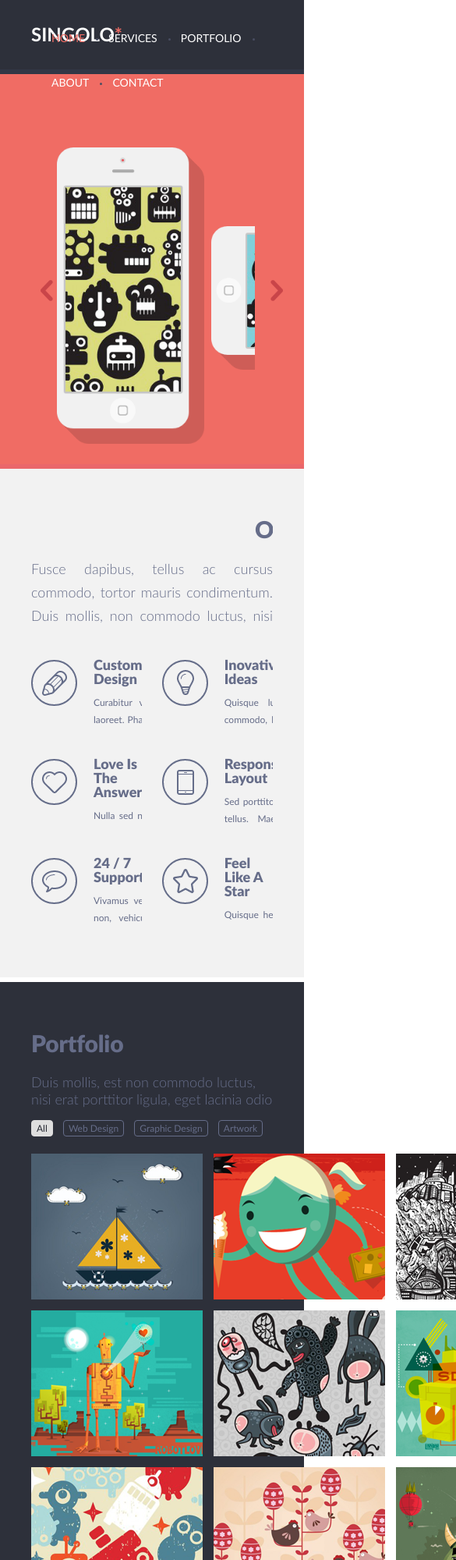
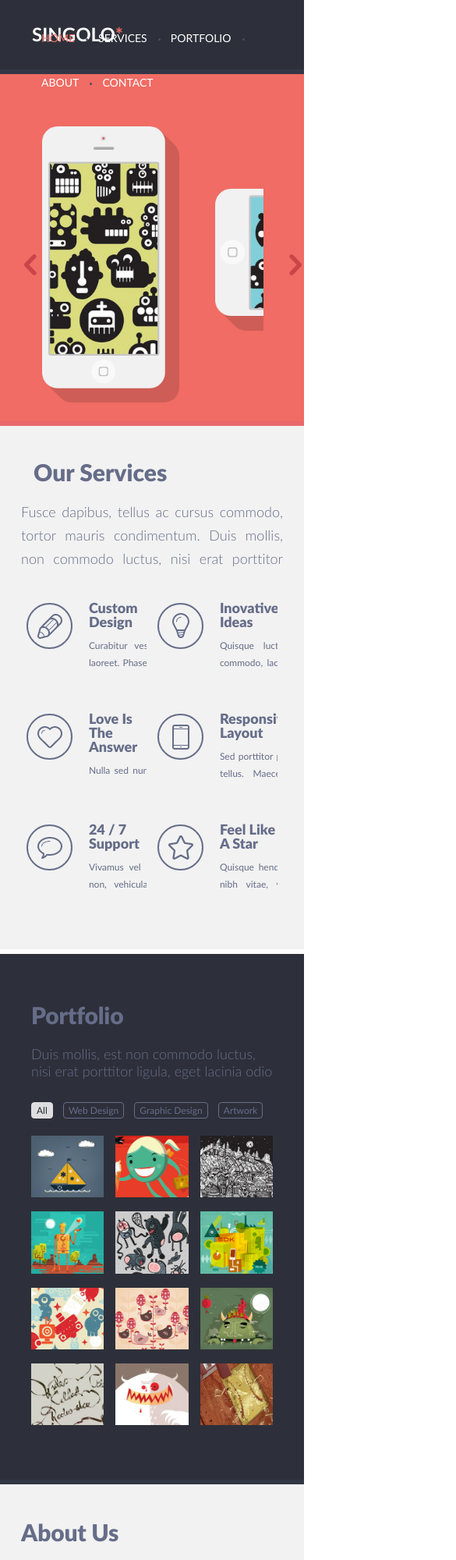
Before and after one commit to AgarkovRoman/singolo, a website: page index.html in a window 390 px wide. Shown: the top 2000 px of the page at 78% size, 585 px wide, since content can reach past the window. Drawn offline with Linux system fonts and the light colour scheme.

Commit message:
feat: add 768-1020 layout

```diff
--- a/style.css
+++ b/style.css
@@ -364,7 +364,7 @@ ul {
 .container {
     display: grid;
     grid-template-rows: 187px 187px 187px;
-    grid-template-columns: 220px 220px 220px 220px;
+    grid-template-columns: repeat(4, auto);
     grid-gap: 20px;
     padding-bottom: 67px;
 }
@@ -375,6 +375,11 @@ ul {
 
 .projects-link-clicked {
     border: 5px solid #F06C64;
+}
+
+.projects-link img {
+    width: 100%;
+    height: auto;
 }
 
 /*------------About us--------------*/
@@ -419,6 +424,8 @@ ul {
 
 .employee-img {
     margin-bottom: 11px;
+    width: 100%;
+    height: auto;
 }
 
 .employee-name {
--- a/styles/media-queries.css
+++ b/styles/media-queries.css
@@ -1,25 +1,21 @@
-/*------------Header--------------*/
-@media only screen and (max-width: 768px) {
+@media only screen and (max-width: 1020px) {
+  .wrap {
+    padding: 0 27px;
+  }
+  .logo-h1 {
+    margin-left: 14px;
+  }
   .nav-link {
     font-size: 14px;
   }
-  .container {
-    grid-template-rows: 183px 183px 183px 183px;
-    grid-template-columns: 216px 216px 216px;
-    grid-gap: 18px;
-  }
-  .employee-img {
-    width: 218px;
-  }
   .iphone-vertical {
-    left: 10px;
-    top: 75px;
-    width: 32%;
+    top: 3rem;
+    width: 11rem;
   }
   .iphone-horizontal {
-    left: 208px;
-    width: 63%;
-    top: 176px;
+    left: 14rem;
+    width: 23rem;
+    top: 8rem;
   }
   .iphone-left {
     width: 21%;
@@ -38,36 +34,52 @@
   }
   .slide-single {
     width: 590px;
+    min-height: 445px;
   }
   .main-block {
-    min-height: 500px;
+    min-height: 445px;
   }
   .slider {
-    min-height: 500px;
+    min-height: 445px;
   }
   .block-70 {
-    min-height: 500px;
+    min-height: 445px;
+  }
+  .block-800 {
+    min-height: 445px;
   }
   .right-arrow-img {
-    top: 245px;
-    left: 17px;
+    top: 212px;
+    left: 30px;
   }
   .right-arrow-img:hover {
-    zoom: 102%;
-    top: 245px;
-    left: 17px;
+    zoom: 99%;
   }
   .left-arrow-img {
-    top: 245px;
-    left: 12px;
+    top: 212px;
+    left: 4px;
   }
   .left-arrow-img:hover {
-    zoom: 102%;
-    top: 245px;
-    left: 12px;
+    zoom: 99%;
+  }
+  .container {
+    grid-template-rows: repeat(4, auto);
+    grid-template-columns: repeat(3, auto);
+    grid-gap: 15px;
+  }
+  .our-services {
+    padding-top: 41px;
+  }
+  .our-services h2 {
+    margin-left: 16px;
+  }
+  .service-features {
+    justify-content: space-around;
+    padding-bottom: 21px;
   }
   .feature {
-    margin-bottom: 39px;
+    justify-content: flex-start;
+    margin-bottom: 54px;
     width: 45.9%;
   }
   .our-services .our-services-copy {
@@ -75,5 +87,12 @@
   }
   .portfolio p {
     height: 45px;
+    margin-bottom: 27px;
+  }
+  .portfolio .wrap {
+    padding: 0 40px;
+  }
+  .about-us {
+    padding-top: 43px;
   }
 }
```
